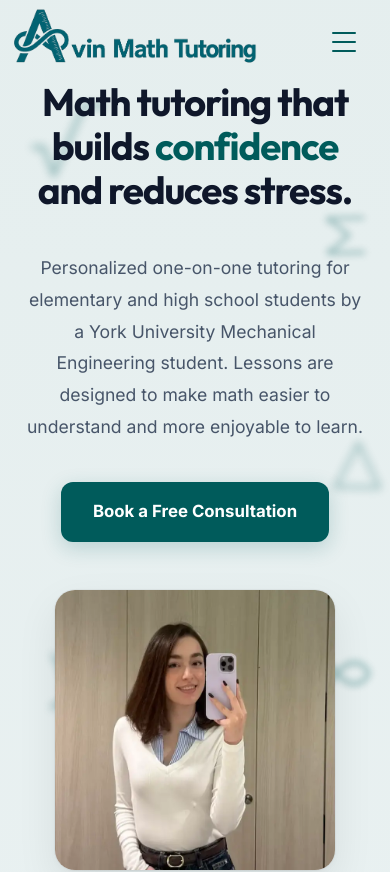
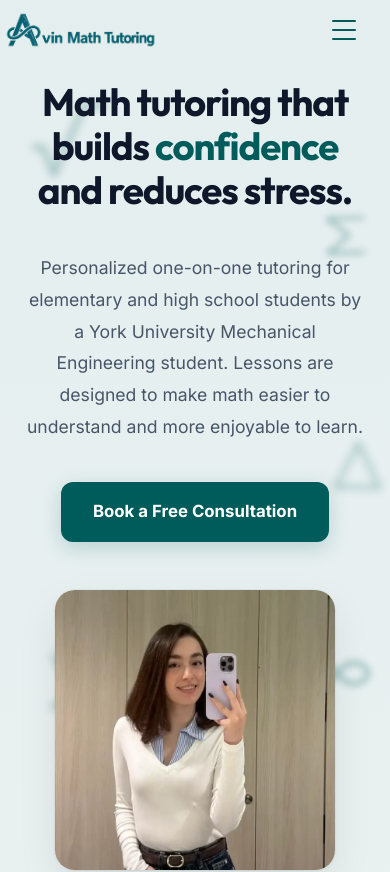
Before and after one commit to parsaabbasian/Math_Tutoring, a Next.js app: page / in a window 390 px wide. Shown: the top 872 px of the page. Built offline with nearby package versions, Linux system fonts and the light colour scheme.

Commit message:
Compact mobile header: reduce height and logo size for better mobile proportions

```diff
--- a/src/app/components/Header.module.css
+++ b/src/app/components/Header.module.css
@@ -180,6 +180,21 @@
 }
 
 @media (max-width: 768px) {
+  .header {
+    height: 60px;
+  }
+
+  .headerContent {
+    padding-top: 0;
+  }
+
+  .logoImage {
+    height: 38px;
+    transform: scale(1.0);
+    top: 0;
+    margin-left: 0;
+  }
+
   .headerDecor {
     display: none;
   }
```
